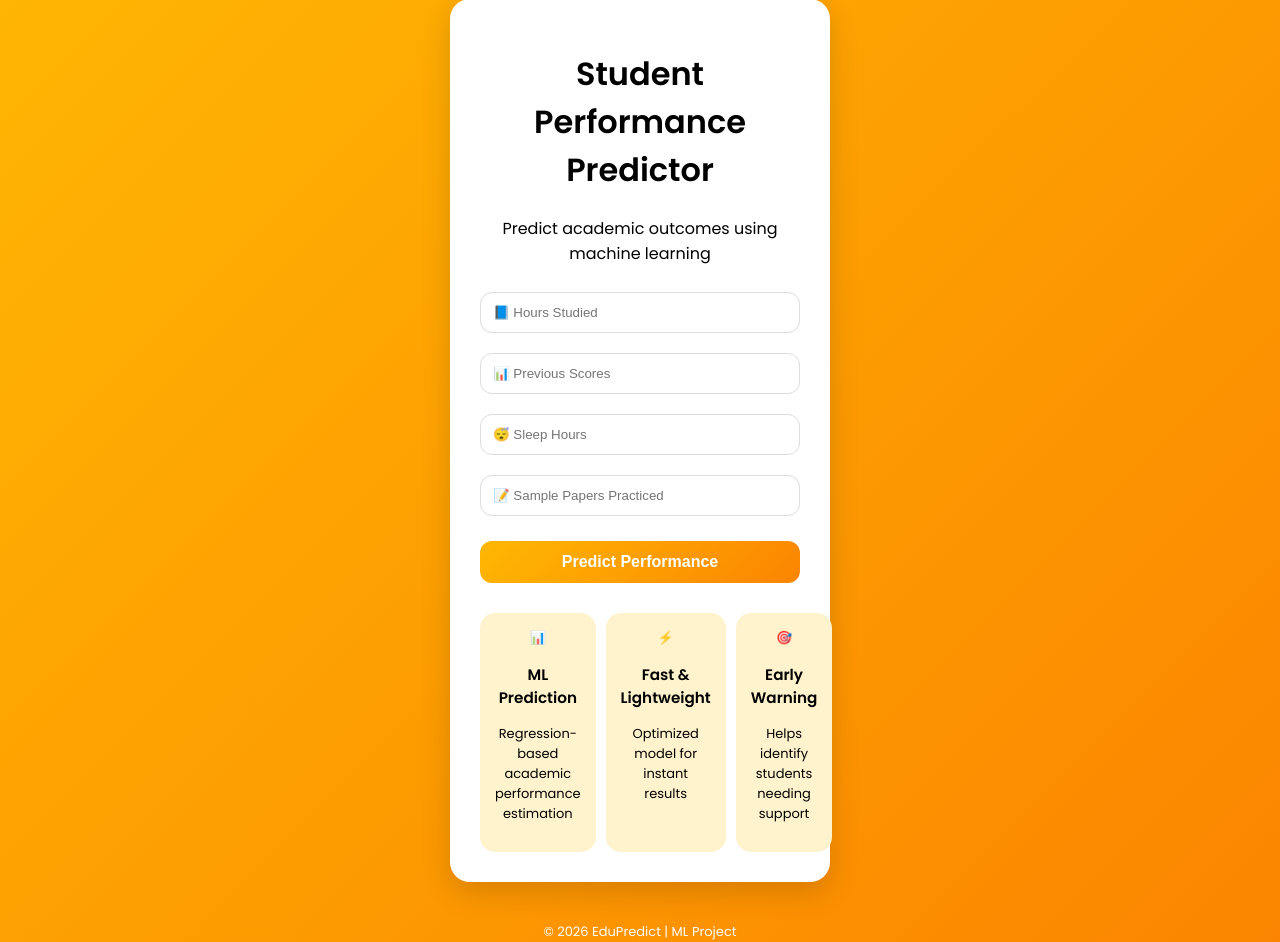
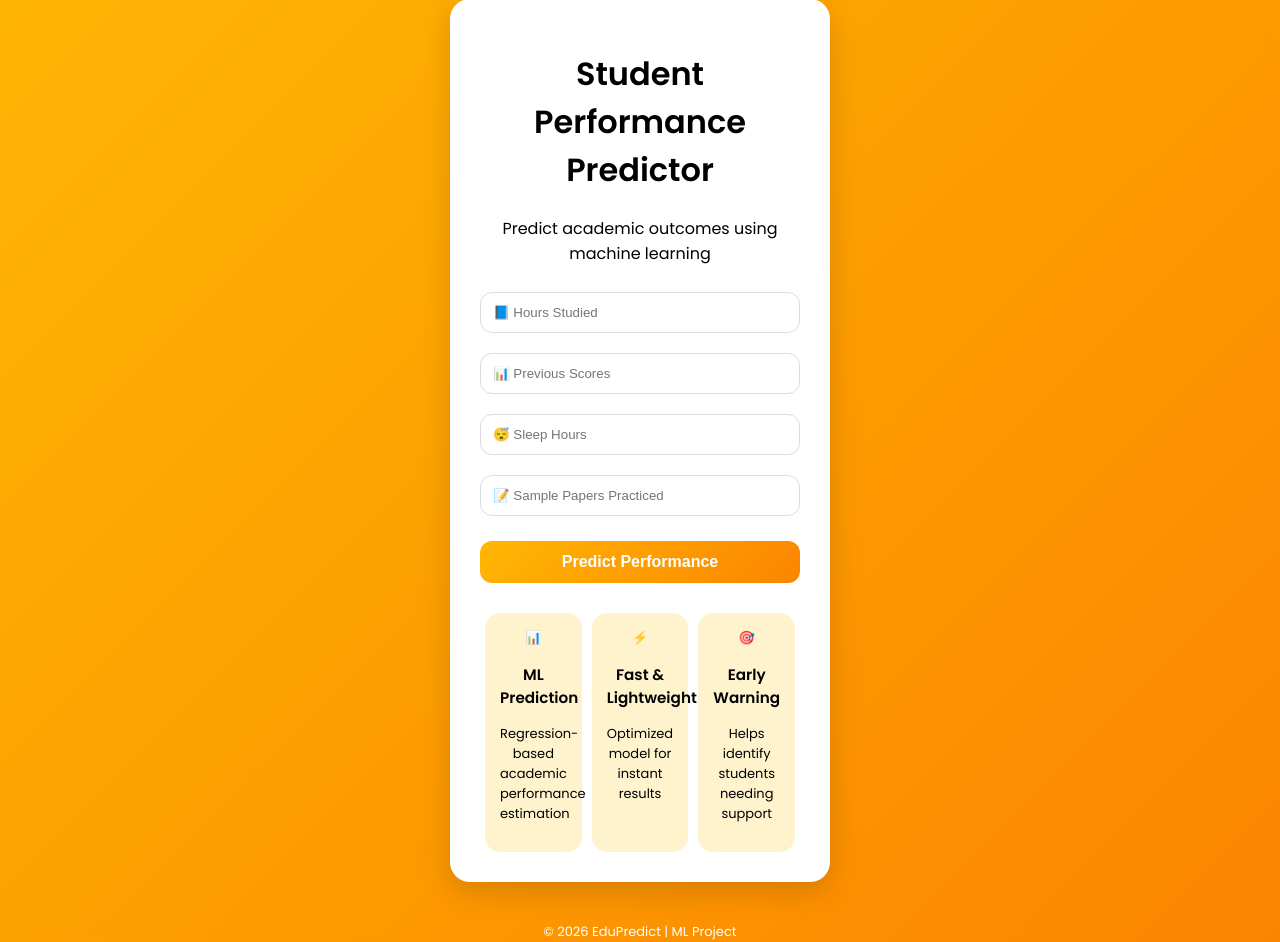
Before and after one commit to shwethan-04/student-performance-predictor, a Flask app: page / in a window 1280 px wide. Shown: the part 91-1033 px from the top of the page. Run offline with Flask 3, Linux system fonts and the light colour scheme; parts of the project's set-up code (start-up, migrations or seed data) failed here and were passed over.

Commit message:
Update style.css

```diff
--- a/static/style.css
+++ b/static/style.css
@@ -82,6 +82,7 @@ button {
     display: flex;
     gap: 10px;
     margin-top: 30px;
+    padding: 0 5px;
 }
 
 .card {
@@ -90,6 +91,7 @@ button {
     border-radius: 15px;
     font-size: 13px;
     flex: 1;
+    min-width: 0;
 }
 
 footer {
```
